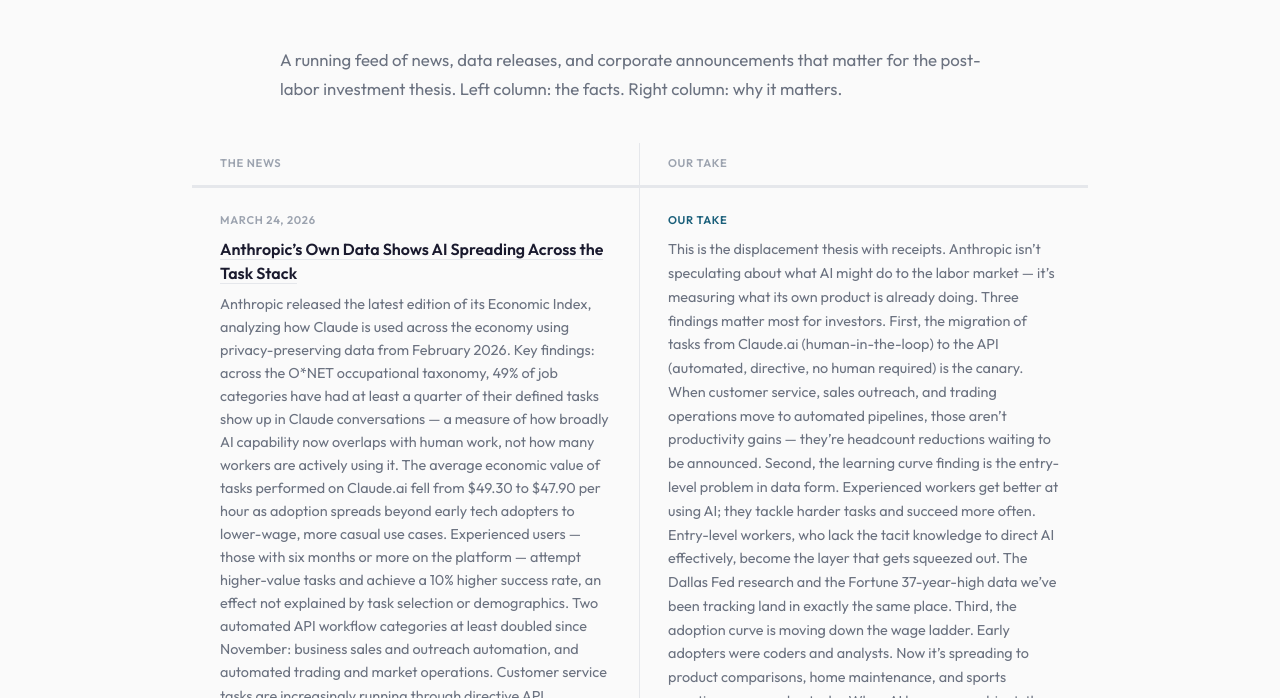
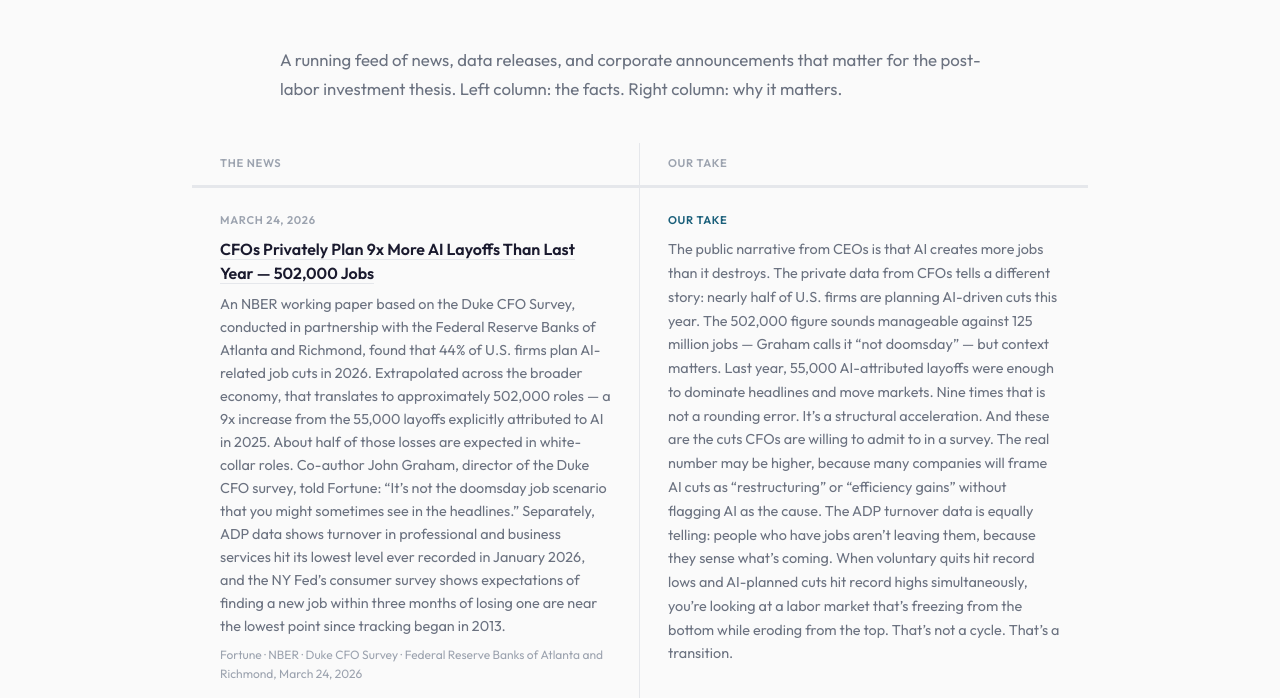
Before and after one commit to mrchowderhead/postlaborinvesting, a plain HTML site: page news.html in a window 1280 px wide. Shown: the part 254-952 px from the top of the page. Drawn offline with Linux system fonts and the light colour scheme.

Commit message:
Update news.html

```diff
--- a/news.html
+++ b/news.html
@@ -96,6 +96,20 @@
         </div>
 
         <div class="news-feed">
+
+            <!-- ENTRY: NBER/Duke CFO Survey AI Layoffs -->
+            <div class="news-entry">
+                <div class="news-col news-col-left">
+                    <div class="news-date">March 24, 2026</div>
+                    <div class="news-headline"><a href="https://fortune.com/2026/03/24/cfo-survey-ai-job-cuts-productivity-paradox-2026/" target="_blank">CFOs Privately Plan 9x More AI Layoffs Than Last Year &mdash; 502,000 Jobs</a></div>
+                    <div class="news-stat">An NBER working paper based on the Duke CFO Survey, conducted in partnership with the Federal Reserve Banks of Atlanta and Richmond, found that 44% of U.S. firms plan AI-related job cuts in 2026. Extrapolated across the broader economy, that translates to approximately 502,000 roles &mdash; a 9x increase from the 55,000 layoffs explicitly attributed to AI in 2025. About half of those losses are expected in white-collar roles. Co-author John Graham, director of the Duke CFO survey, told Fortune: &ldquo;It&rsquo;s not the doomsday job scenario that you might sometimes see in the headlines.&rdquo; Separately, ADP data shows turnover in professional and business services hit its lowest level ever recorded in January 2026, and the NY Fed&rsquo;s consumer survey shows expectations of finding a new job within three months of losing one are near the lowest point since tracking began in 2013.</div>
+                    <div class="news-source">Fortune &middot; NBER &middot; Duke CFO Survey &middot; Federal Reserve Banks of Atlanta and Richmond, March 24, 2026</div>
+                </div>
+                <div class="news-col">
+                    <div class="news-take-label">Our Take</div>
+                    <div class="news-take">The public narrative from CEOs is that AI creates more jobs than it destroys. The private data from CFOs tells a different story: nearly half of U.S. firms are planning AI-driven cuts this year. The 502,000 figure sounds manageable against 125 million jobs &mdash; Graham calls it &ldquo;not doomsday&rdquo; &mdash; but context matters. Last year, 55,000 AI-attributed layoffs were enough to dominate headlines and move markets. Nine times that is not a rounding error. It&rsquo;s a structural acceleration. And these are the cuts CFOs are willing to admit to in a survey. The real number may be higher, because many companies will frame AI cuts as &ldquo;restructuring&rdquo; or &ldquo;efficiency gains&rdquo; without flagging AI as the cause. The ADP turnover data is equally telling: people who have jobs aren&rsquo;t leaving them, because they sense what&rsquo;s coming. When voluntary quits hit record lows and AI-planned cuts hit record highs simultaneously, you&rsquo;re looking at a labor market that&rsquo;s freezing from the bottom while eroding from the top. That&rsquo;s not a cycle. That&rsquo;s a transition.</div>
+                </div>
+            </div>
 
             <!-- ENTRY: Anthropic Economic Index March 2026 -->
             <div class="news-entry">
```
